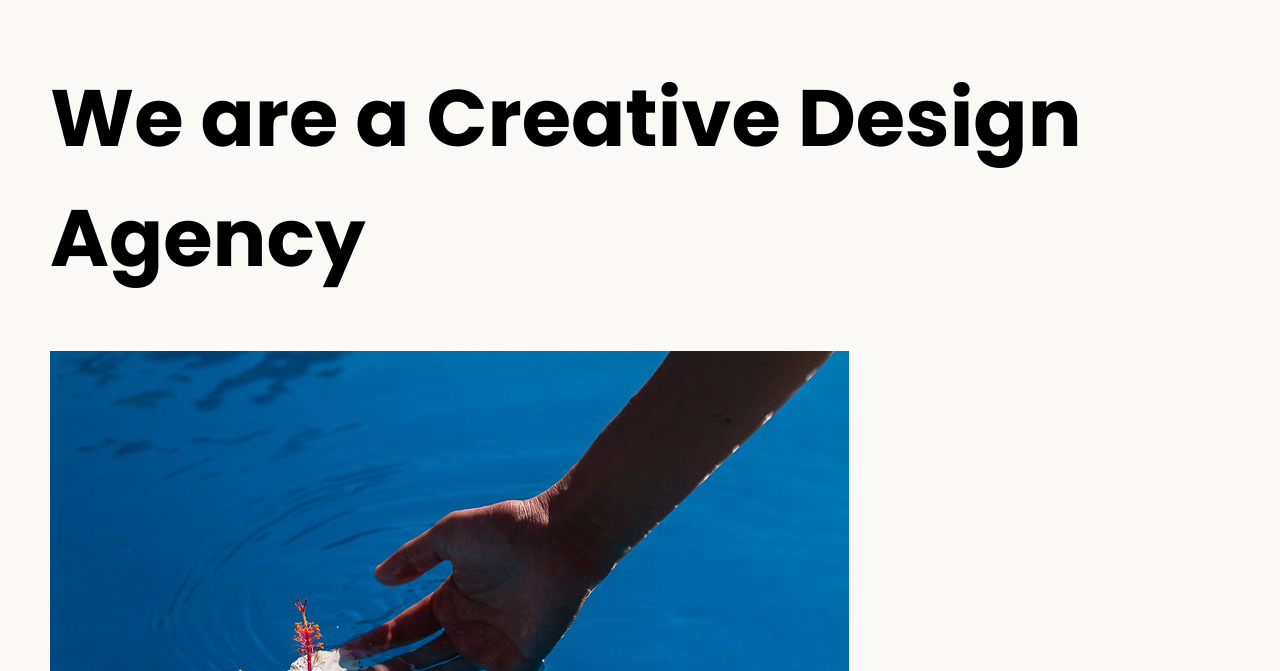
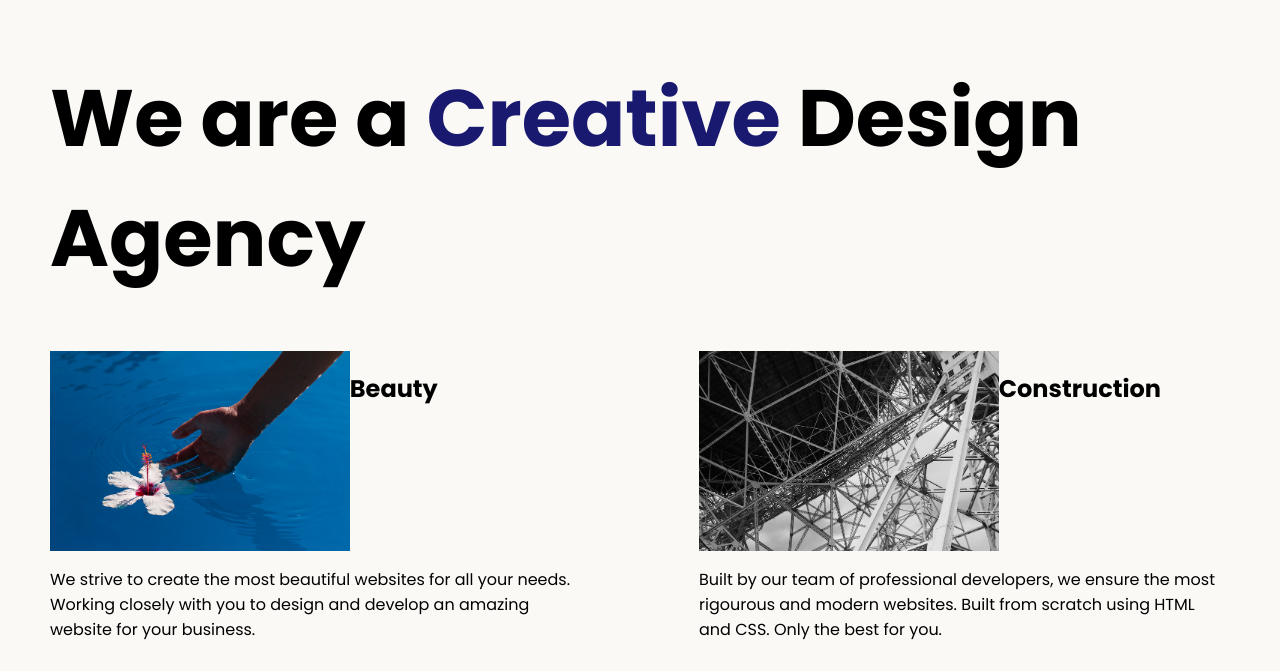
Before and after one commit to MWooddy/Web-Development-Projects-1, a plain HTML site: page 8.4 Web Design Agency Project/index.html in a window 1280 px wide. Shown: the part 99-770 px from the top of the page. Drawn offline with Linux system fonts and the light colour scheme.

Commit message:
Matched as Close to Project Details

```diff
--- a/8.4 Web Design Agency Project/index.html
+++ b/8.4 Web Design Agency Project/index.html
@@ -14,7 +14,7 @@
 <body>
   <div class="main">
     <img class="logo" src="./assets/images/logo.png" alt="logo">
-    <h1>We are a Creative Design Agency</h1>
+    <h1>We are a <span>Creative</span> Design Agency</h1>
     <div class="left card"><img class="tile-image" src="./assets/images/beautiful.jpg" alt="hand and flower in water">
       <h2 class="card-title">Beauty</h2>
       <p class="card-text">We strive to create the most beautiful websites for all your needs. Working closely with you
--- a/8.4 Web Design Agency Project/style.css
+++ b/8.4 Web Design Agency Project/style.css
@@ -13,8 +13,41 @@ body {
 h1 {
   font-size: 5rem;
 }
+img.tile-image{
+  height: 200px;
+  float: left;
+
+}
 
 footer {
+  float: none;
   text-align: right;
   color: midnightblue;
 }
+
+span{
+  color: midnightblue;
+}
+.card{
+  display: block;
+  width: 45%;
+
+}
+div.left{
+display: inline;
+float: left;
+flex: 1;
+}
+div.right{
+  display: inline;
+  float: right;
+  flex: 1;
+}
+div.card .card-title{
+  display: inline;
+  float: left;
+}
+div.card p{
+  display: inline;
+  float: left;
+}
```
